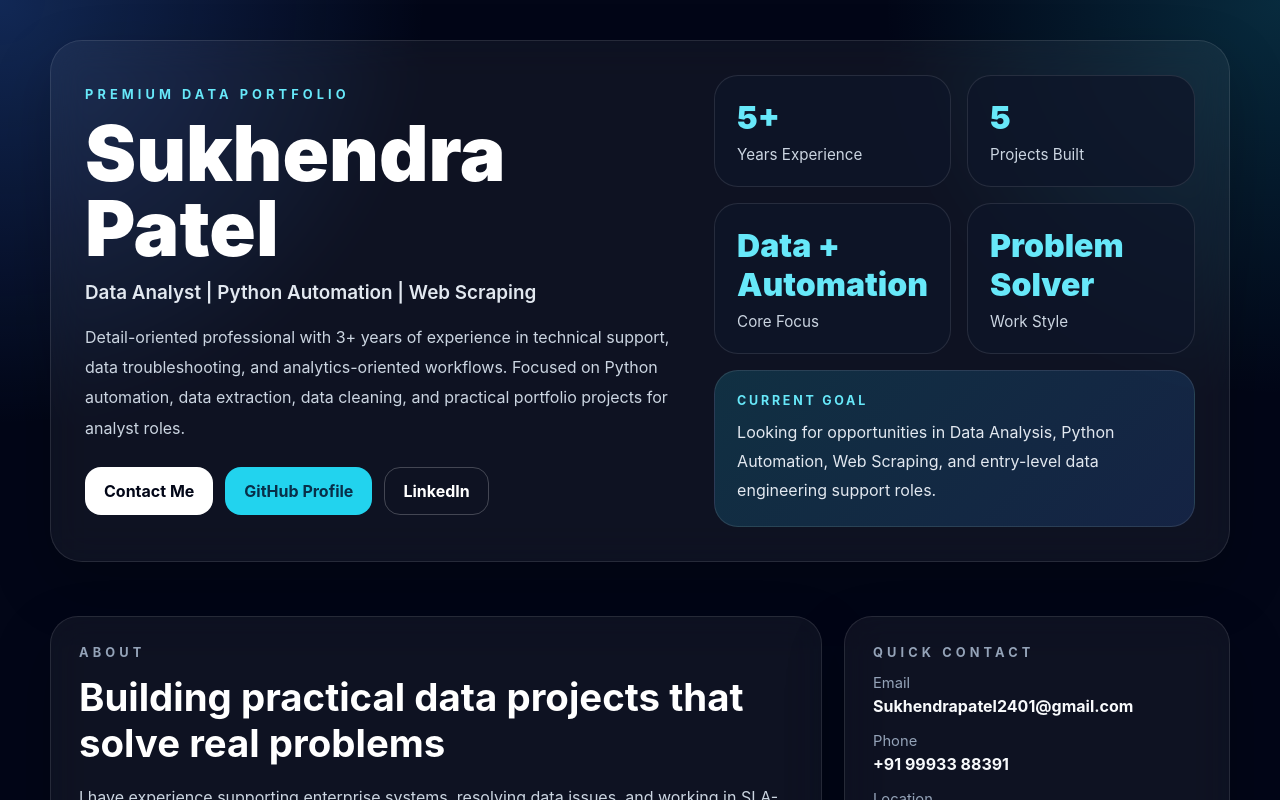
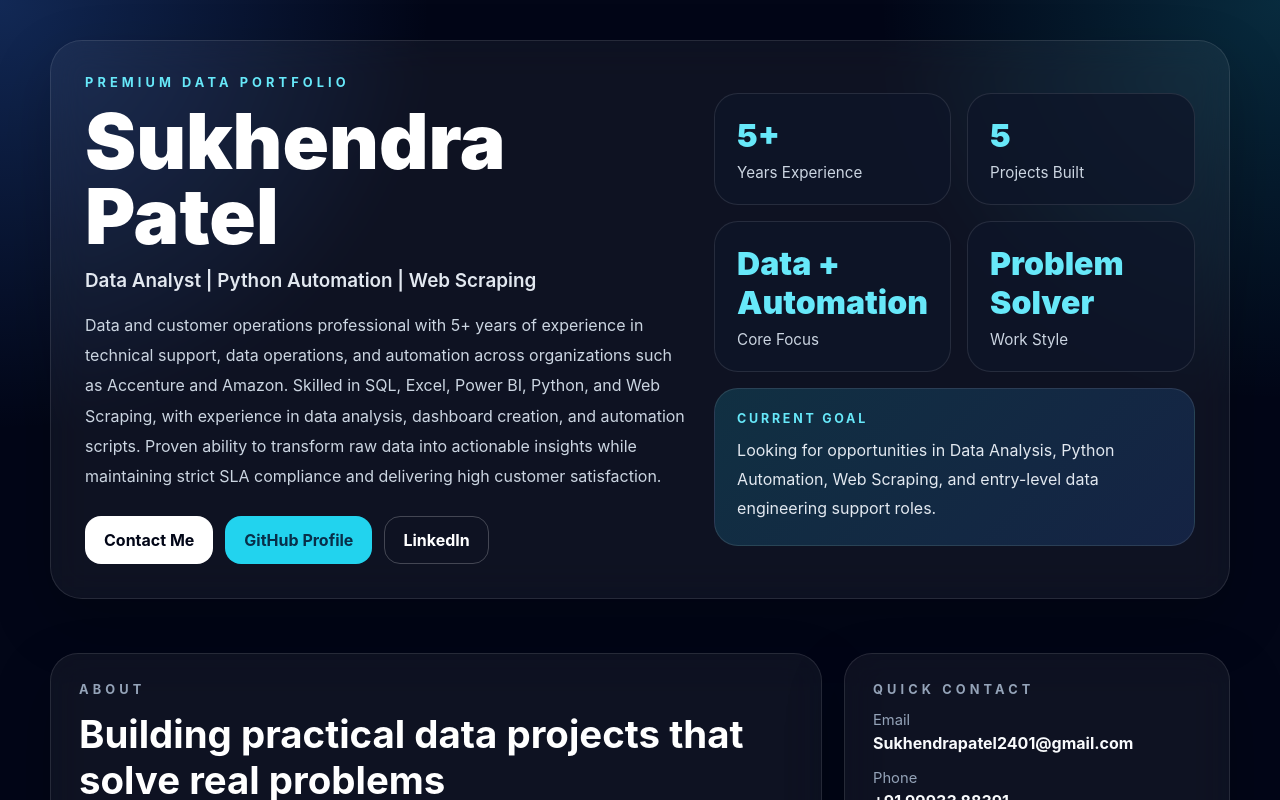
Before and after one commit to Sukhendrapatel241/sukhendra-portfolio-website, a React (Vite) app: page / in a window 1280 px wide. Shown: the top 800 px of the page. Built offline with nearby package versions, Linux system fonts and the light colour scheme.

Commit message:
Update App.jsx

```diff
--- a/src/App.jsx
+++ b/src/App.jsx
@@ -60,9 +60,7 @@ export default function App() {
               <h1>Sukhendra Patel</h1>
               <p className="subtitle">Data Analyst | Python Automation | Web Scraping</p>
               <p className="lead">
-                Detail-oriented professional with 3+ years of experience in technical support, data troubleshooting,
-                and analytics-oriented workflows. Focused on Python automation, data extraction, data cleaning,
-                and practical portfolio projects for analyst roles.
+                Data and customer operations professional with 5+ years of experience in technical support, data operations, and automation across organizations such as Accenture and Amazon. Skilled in SQL, Excel, Power BI, Python, and Web Scraping, with experience in data analysis, dashboard creation, and automation scripts. Proven ability to transform raw data into actionable insights while maintaining strict SLA compliance and delivering high customer satisfaction.
               </p>
               <div className="actions">
                 <a href="mailto:Sukhendrapatel2401@gmail.com" className="btn btn-light">Contact Me</a>
```
